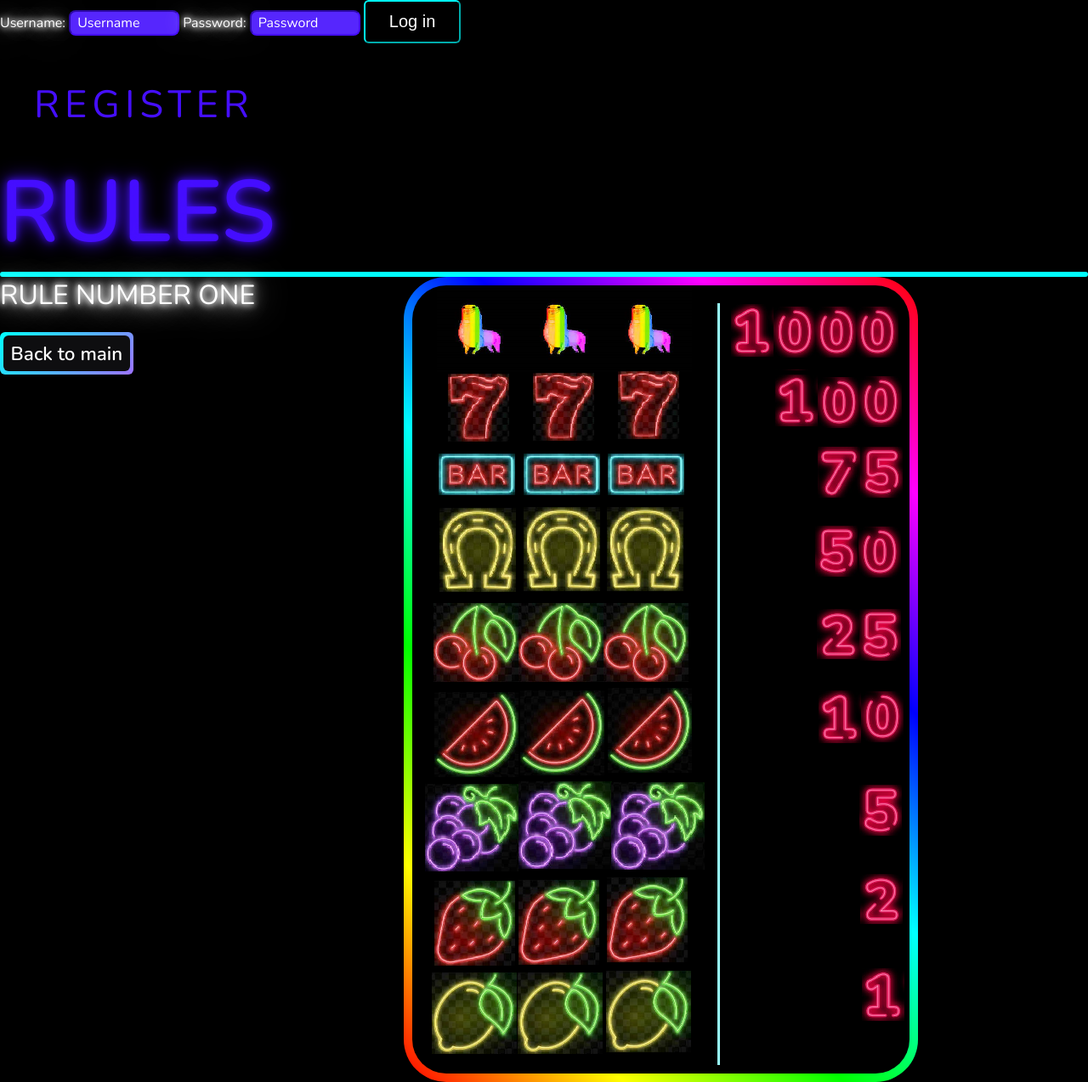
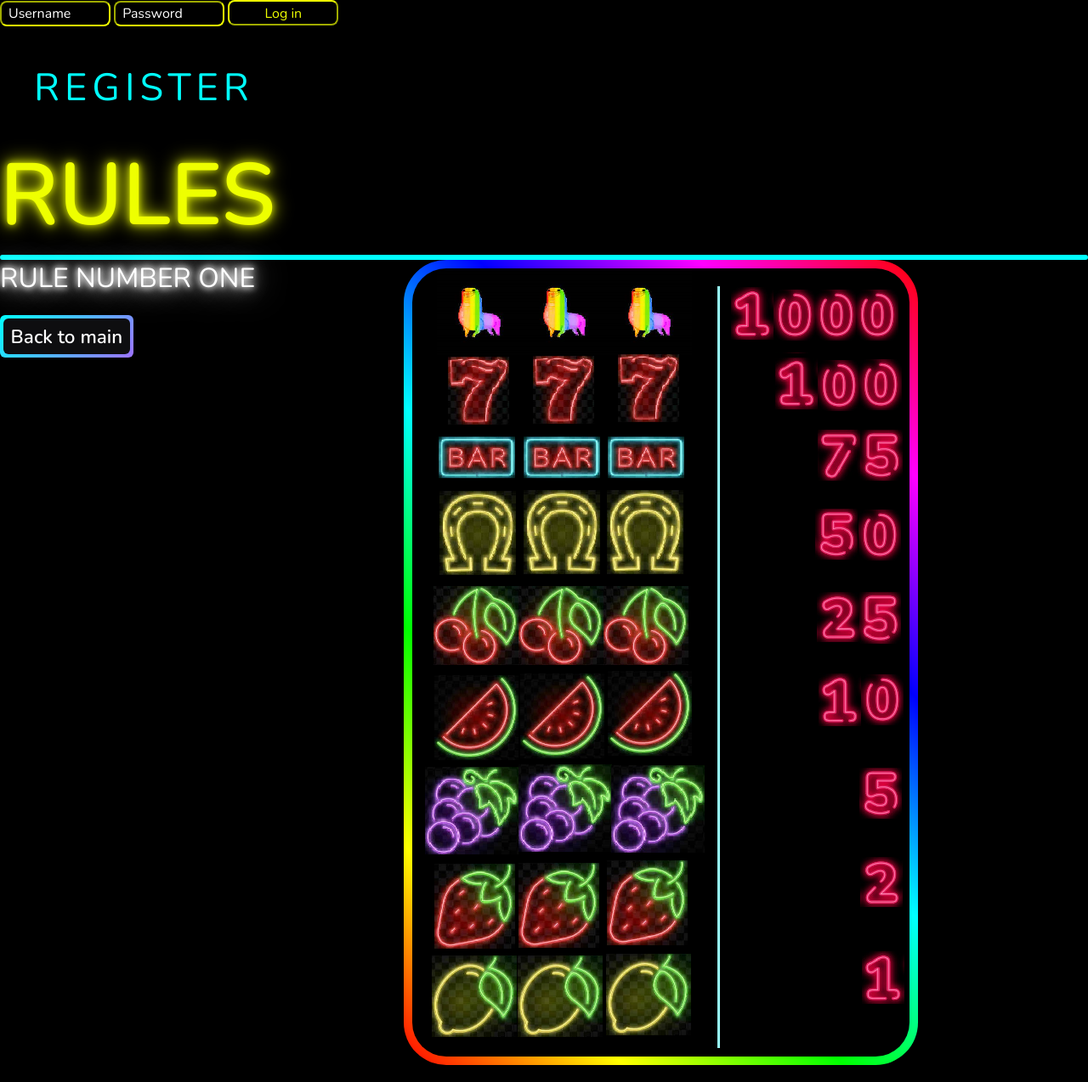
Before and after one commit to CodecoolGlobal/freestyle-javascript-game-javascript-pappbence15, a Flask app: page /rules in a window 1280 px wide. Shown: the whole page at 85% size. Run offline with Flask 2, Linux system fonts and the light colour scheme.

Commit message:
changed the index page design, added <hr>, changed login/logut buttons

```diff
--- a/static/styles/style.css
+++ b/static/styles/style.css
@@ -9,7 +9,7 @@ html {
   background-color: black;
 }
 :root {
-  --var-color: rgb(69, 14, 255);
+  --var-color: rgb(238, 255, 0);
 }
 section {
   /*height: 100vh;*/
@@ -70,7 +70,7 @@ a.link{
     position: relative;
     display: inline-block;
     padding: 20px 40px;
-    color: #450eff;
+    color: #01ffff;
     text-transform: uppercase;
     letter-spacing: 6px;
     text-decoration: none;
@@ -80,8 +80,8 @@ a.link{
 }
 a.link:hover{
     color: #255784;
-    background: #450eff;
-    box-shadow: 0 0 10px #450eff, 0 0 40px rgba(69, 14, 255, 0.98), 0 0 80px rgba(69, 14, 255, 0.96);
+    background: #01ffff;
+    box-shadow: 0 0 10px #01ffff, 0 0 40px rgb(1, 255, 255), 0 0 80px rgb(1, 255, 255);
 }
 
 .bn39 {
@@ -151,10 +151,11 @@ input{
     overflow: hidden;
     border-radius:0.5em;
     outline: none;
-    border-color: #450eff;
-    color: white;
-    background-color: #5626fd;
+    border-color: #eeff00;
+    color: #eeff00;
+    background-color: #000000;
 }
+
 ::placeholder{
     color: white;
 }
@@ -244,6 +245,22 @@ button:hover {
   background-color: #01ffff;
   color: black;
 }
+button.login{
+    font: inherit;
+    padding: 0.2em 0.5em;
+    width:130px;
+    height:30px;
+    overflow: hidden;
+    border-radius:0.5em;
+    outline: none;
+    border-color: #eeff00;
+    color: #eeff00;
+    background-color: #000000;
+}
+button.login:hover{
+    background-color: #eeff00;
+    color: black;
+}
 hr.hr1{
   border: 3px solid #01ffff;
   border-radius: 6px;
--- a/templates/index.html
+++ b/templates/index.html
@@ -11,18 +11,18 @@
     <div id="login-reg">
         {% if not session['username'] %}
             <form action="/login" method="post">
-                <label for="username"> Username: </label>
+                <label for="username"></label>
                 <input type="text" name="username" placeholder="Username">
-                <label for="password">Password: </label>
+                <label for="password"></label>
                 <input type="password" name="password" placeholder="Password">
-                <button type="submit">Log in</button>
+                <button type="submit" class="login">Log in</button>
                 <br><br>
             </form>
             <a href="/registration" class="link">Register</a>
         {% else %}
             <a href="/{{ session['username'] }}" class="link">{{ session['username'] }}</a>
             <form action="/logout">
-            <button type="submit">Logout</button>
+            <button type="submit" class="login">Logout</button>
             </form>
         {% endif %}
         {% if failed == True %}
@@ -30,6 +30,8 @@
         {% endif %}
     </div>
     {% block content %}
+        <br>
+        <hr class="hr1">
         <section>
     <div class="container">
         <h1 data-text="SZIA URAM!">SZIA URAM!</h1>
```
